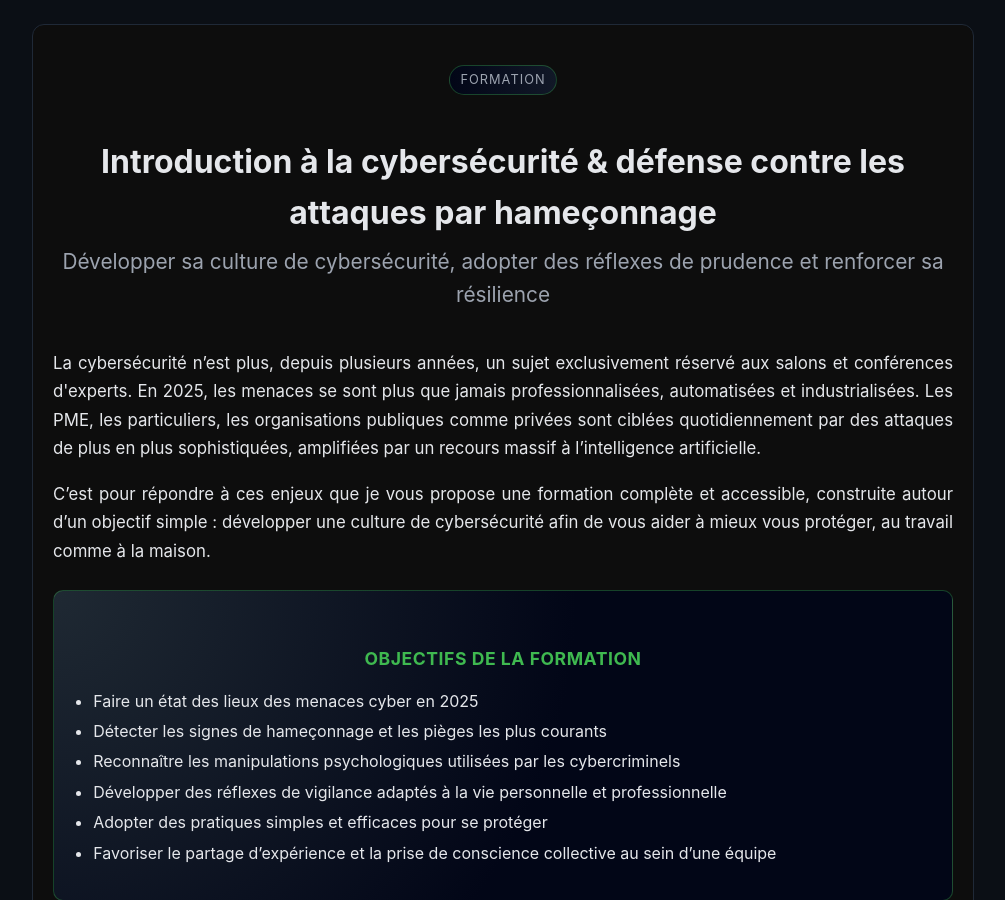
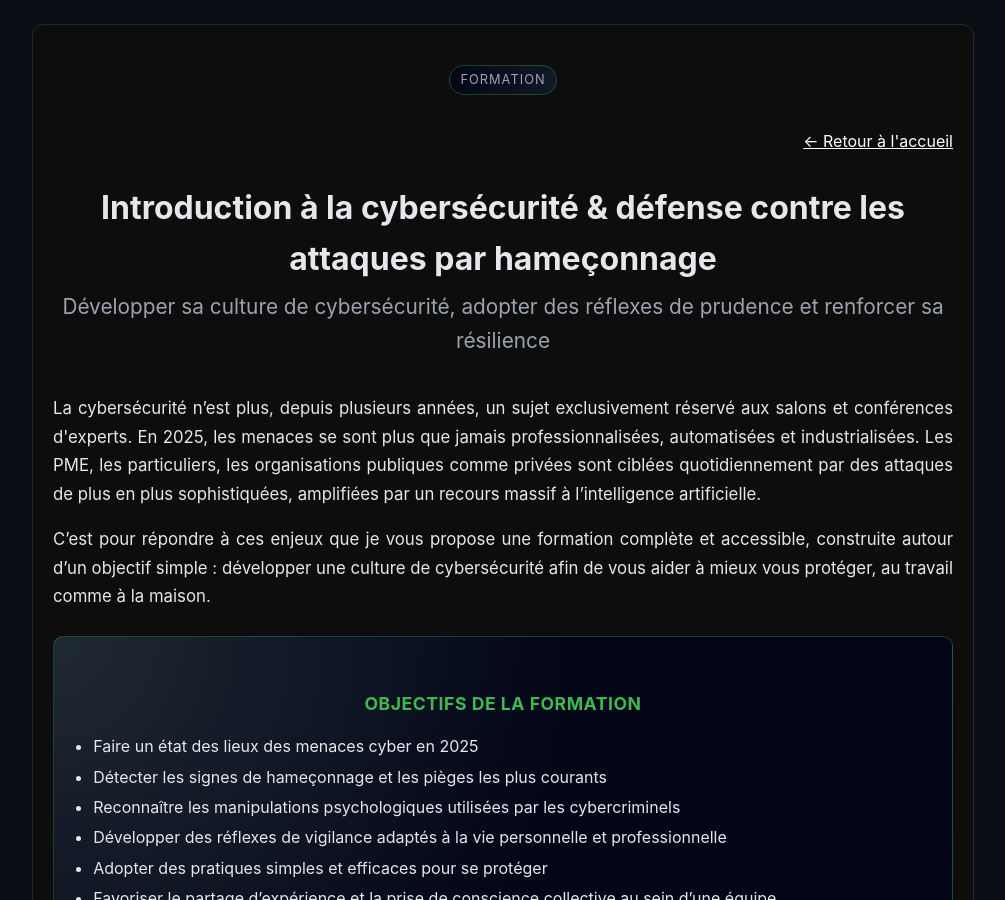
Before and after one commit to sqltemp/portfolio, a Jekyll site: the page projects/phares/formation.html, which Jekyll copies as it is, in a window 1280 px wide and 900 px high. Shown: the whole window, without its empty margins (137-1142 px from the left). Built offline with Jekyll 4.4.1, drawn with Linux system fonts in a browser that asks for light colours; some of the changed text lies outside the part shown.

Commit message:
Update formation.html

```diff
--- a/projects/phares/formation.html
+++ b/projects/phares/formation.html
@@ -124,7 +124,11 @@
     <div style="text-align:center; margin-bottom:18px;">
       <span class="tag-projet">Formation</span>
     </div>
-
+    <p style="text-align:right; margin-top:20px;">
+      <a class="return-link" href="/">
+        ← Retour à l'accueil
+      </a>
+    </p>
     <h1>Introduction à la cybersécurité & défense contre les attaques par hameçonnage</h1>
     <h2>Développer sa culture de cybersécurité, adopter des réflexes de prudence et renforcer sa résilience</h2>
 
@@ -252,9 +256,9 @@
       </ul>
       <p><strong>En un mot&nbsp;:</strong> ils deviennent votre première ligne de défense contre les cybercriminels.</p>
     </div>
-    <a class="return-link" href="/">
-      ← Retour à l'accueil
-    </a>
+    <p style="text-align:center; line-height:1.6; font-size:1.1em;">
+      <a href="#top" class="back-to-top">↑ Retour en haut</a>
+    </p>
   </section>
 </body>
 </html>
```
